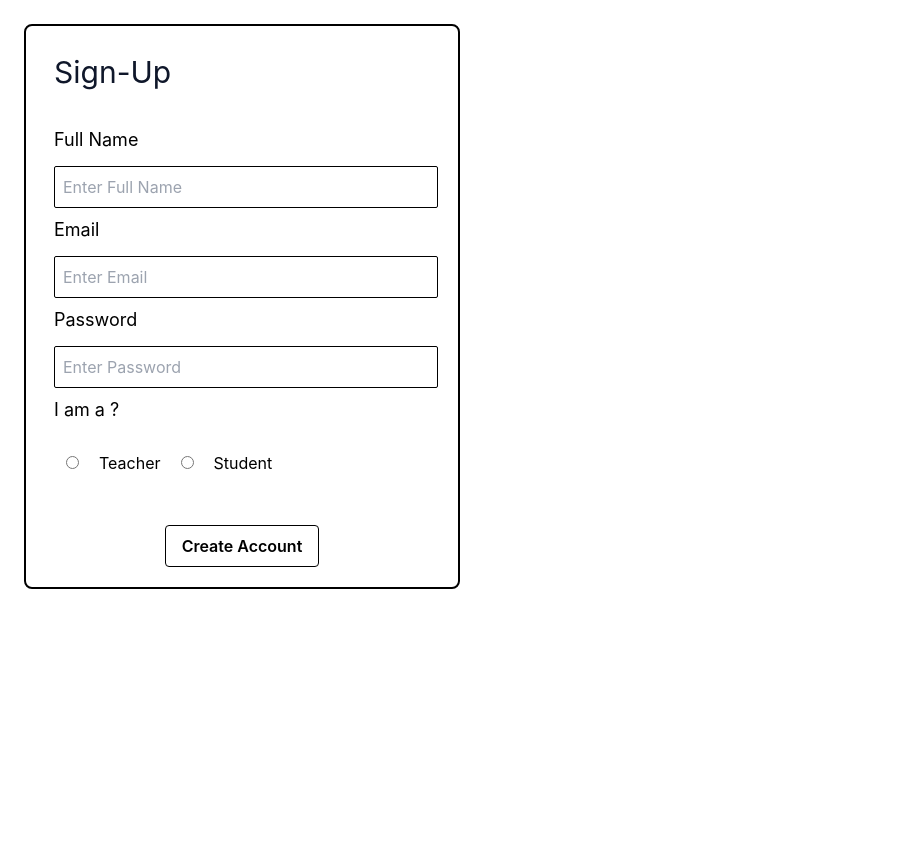
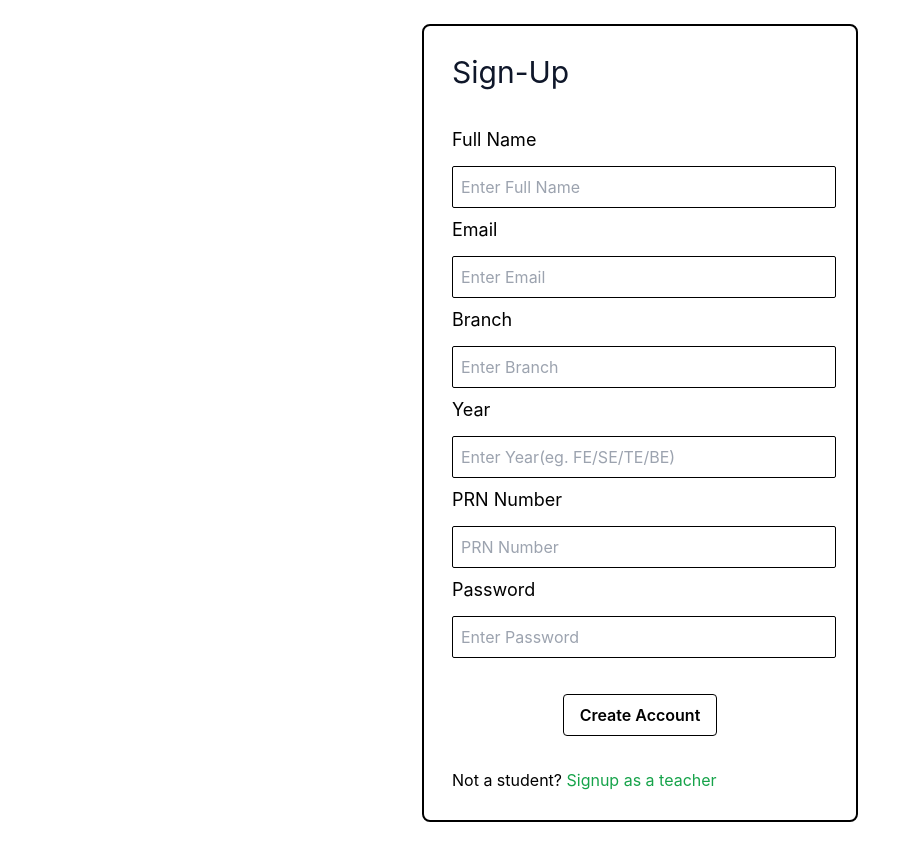
Before and after one commit to programmerpranit/codeissance_35_vadapav, a Next.js app: page /account/signup in a window 1280 px wide. Shown: the whole page, without its empty margins (0-897 px from the left). Before the commit the page ends 800 px from the top, so only its background shows below. Built offline with nearby package versions, Linux system fonts and the light colour scheme.

Commit message:
completed student signup, crated a page for teacher signup

```diff
--- a/pages/account/signup.jsx
+++ b/pages/account/signup.jsx
@@ -1,25 +1,25 @@
+import Link from "next/link";
 import React, { useState } from "react";
 
 const Signup = () => {
-
   const [user, setUser] = useState({
     fullName: "",
     emailAddress: "",
+    branch: "",
+    year: "",
+    prnno: "",
     password: "",
-    role: "",
-
   });
-
 
   const handleSubmit = (e) => {
     e.preventDefault();
     console.log(user);
-  }
+  };
 
   return (
     <>
-      <div className="flex justify-center bg-transparent border-black border-2 m-6 rounded-lg flex-col w-min ">
-
+      <div className="flex justify-center">
+        <div className=" bg-transparent border-black border-2 m-6 rounded-lg flex-col w-min ">
           <h1 className="text-3xl m-5 text-slate-900 rounded-md p-2">
             Sign-Up
           </h1>
@@ -31,9 +31,8 @@ const Signup = () => {
                 placeholder="Enter Full Name"
                 name="fullName"
                 onChange={(e) => {
-                  setUser({...user, [e.target.name]: [e.target.value] })
+                  setUser({ ...user, [e.target.name]: [e.target.value] });
                 }}
-
               />
             </div>
             <div>
@@ -44,7 +43,42 @@ const Signup = () => {
                 name="emailAddress"
                 type={"email"}
                 onChange={(e) => {
-                  setUser({...user, [e.target.name]: [e.target.value] })
+                  setUser({ ...user, [e.target.name]: [e.target.value] });
+                }}
+              />
+            </div>
+            <div>
+              <h3 className=" text-lg p-2 mb-1">Branch</h3>
+              <input
+                className=" border-black border rounded-sm w-96 p-2 ml-2 mr-5"
+                placeholder="Enter Branch"
+                name="branch"
+                type={"text"}
+                onChange={(e) => {
+                  setUser({ ...user, [e.target.name]: [e.target.value] });
+                }}
+              />
+            </div>
+            <div>
+              <h3 className=" text-lg p-2 mb-1">Year</h3>
+              <input
+                className=" border-black border rounded-sm w-96 p-2 ml-2 mr-5"
+                placeholder="Enter Year(eg. FE/SE/TE/BE)"
+                name="year"
+                type={"text"}
+                onChange={(e) => {
+                  setUser({ ...user, [e.target.name]: [e.target.value] });
+                }}
+              />
+            </div>
+            <div>
+              <h3 className=" text-lg p-2 mb-1">PRN Number</h3>
+              <input
+                className=" border-black border rounded-sm w-96 p-2 ml-2 mr-5"
+                placeholder="PRN Number"
+                name="prnno"
+                onChange={(e) => {
+                  setUser({ ...user, [e.target.name]: [e.target.value] });
                 }}
               />
             </div>
@@ -56,10 +90,36 @@ const Signup = () => {
                 name="password"
                 type={"password"}
                 onChange={(e) => {
-                  setUser({...user, [e.target.name]: [e.target.value] })
+                  setUser({ ...user, [e.target.name]: [e.target.value] });
                 }}
               />
             </div>
+          </div>
+          <div className="justify-center flex  mb-5">
+            <button
+              onClick={handleSubmit}
+              class=" mt-4 bg-transparent font-semibold  py-2 px-4 border border-black rounded"
+            >
+              Create Account
+            </button>
+          </div>
+          <Link href={"teachersignup"}>
+            <h1 className="p-3 m-4 text-md">
+              Not a student?{" "}
+              <a className=" text-green-600 hover:text-blue-800" href={""}>
+                Signup as a teacher
+              </a>
+            </h1>
+          </Link>
+        </div>
+      </div>
+    </>
+  );
+};
+
+export default Signup;
+
+/*
             <div>
               <h3 className=" text-lg p-2 mb-1 mr-5">I am a ?</h3>
               <input
@@ -77,16 +137,4 @@ const Signup = () => {
               />
               <label>Student</label>
             </div>
-          </div>
-          <div className="justify-center flex  mb-5">
-            <button onClick={handleSubmit} class=" mt-4 bg-transparent font-semibold  py-2 px-4 border border-black rounded">
-              Create Account
-            </button>
-          </div>
-
-      </div>
-    </>
-  );
-};
-
-export default Signup;
+*/
--- /dev/null
+++ b/pages/account/teachersignup.jsx
@@ -0,0 +1,11 @@
+import React from 'react'
+
+const teachersignup = () => {
+  return (
+    <>
+
+    </>
+  )
+}
+
+export default teachersignup
```
